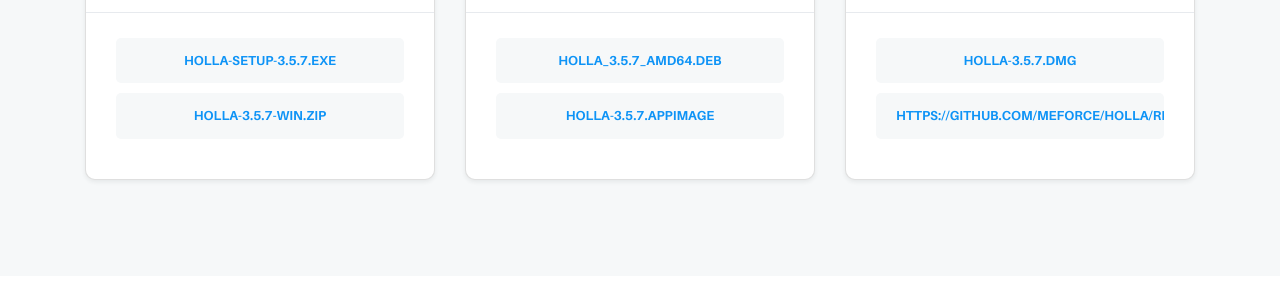
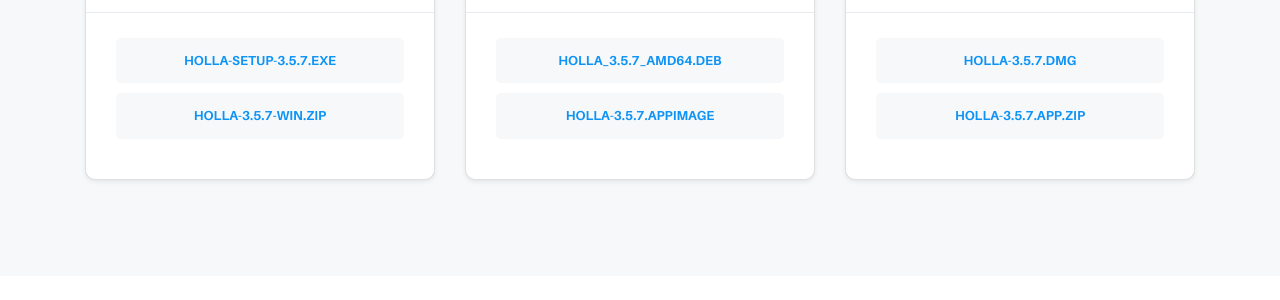
Before and after one commit to meforce/holla, a Jekyll site: the page built from docs/index.html, in a window 1280 px wide and 900 px high, scrolled down 4291 px. Shown: the part 153-453 px from the top of the window. Built offline with Jekyll 4.4.1, drawn with Linux system fonts in a browser that asks for light colours; some web fonts are replaced; Markdown is read by kramdown in place of the engine named in the settings.

Commit message:
Update features.html

```diff
--- a/docs/_includes/features.html
+++ b/docs/_includes/features.html
@@ -323,8 +323,8 @@
 <a href="https://github.com/meforce/holla/releases/download/v3.5.7/Holla-3.5.7.dmg" style="margin-top: 25px;" class="btn btn--sm w-100 btn-3d-hover btn-splash-hover btn--bg-grey btn--color-primary">
 <span class="btn__text">Holla-3.5.7.dmg</span>
 </a>
-<a href="#" style="margin-left: 0;margin-top: 10px;" class="btn btn--sm w-100 btn-3d-hover btn-splash-hover btn--bg-grey btn--color-primary">
-<span class="btn__text">https://github.com/meforce/holla/releases/download/v3.5.7/Holla.app.zip</span>
+<a href="https://github.com/meforce/holla/releases/download/v3.5.7/Holla.app.zip" style="margin-left: 0;margin-top: 10px;" class="btn btn--sm w-100 btn-3d-hover btn-splash-hover btn--bg-grey btn--color-primary">
+<span class="btn__text">Holla-3.5.7.app.zip</span>
 </a>
 </div>
 </div>
```
